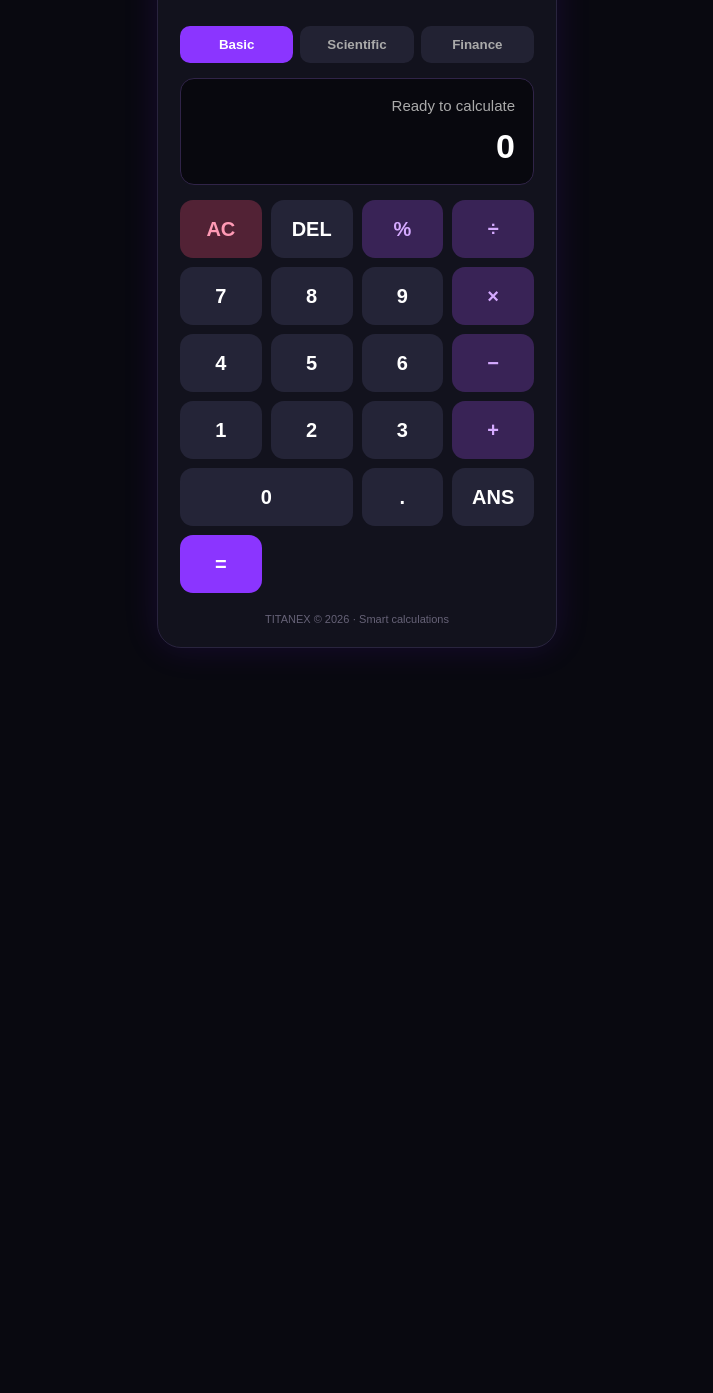
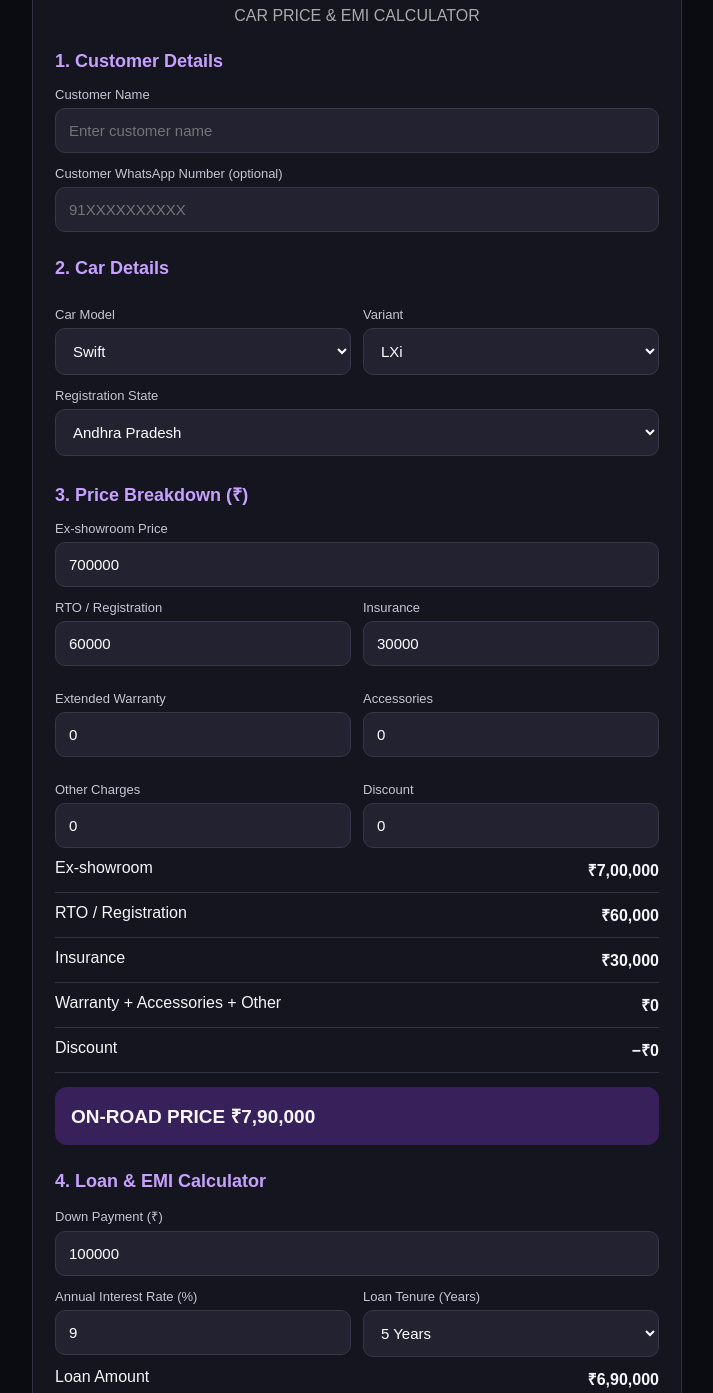
Before and after one commit to vshlvishal1424-sketch/TITANEX, a plain HTML site: page index.html in a window 1280 px wide. Shown: the part 114-1507 px from the top of the page, without its empty margins (283-996 px from the left). Before the commit the page ends 800 px from the top, so only its background shows below. Drawn offline with Linux system fonts and the light colour scheme.

Commit message:
Update index.html

```diff
--- a/index.html
+++ b/index.html
@@ -1,101 +1,283 @@
-<!DOCTYPE html><html lang="en">
+<!DOCTYPE html>
+<html lang="en">
 <head>
 <meta charset="UTF-8">
 <meta name="viewport" content="width=device-width, initial-scale=1.0">
-<title>TITANEX | Smart Calculator</title>
+<title>TITANEX | Car Price & EMI Calculator</title>
+
 <style>
 *{box-sizing:border-box}
-body{margin:0;background:#090910;color:#fff;font-family:Arial,sans-serif;min-height:100vh;display:flex;justify-content:center;align-items:center;padding:20px}
-.app{width:100%;max-width:400px;background:#12121d;border:1px solid #29243e;border-radius:24px;padding:22px;box-shadow:0 0 35px #761dff22}
-.logo{font-size:30px;font-weight:900;letter-spacing:4px;text-align:center;color:#b88aff}
-.tag{text-align:center;color:#8d8a9e;font-size:11px;letter-spacing:2px;margin:8px 0 25px}
-.tabs{display:flex;gap:7px;margin-bottom:15px}
-.tabs button{flex:1;padding:11px 4px;border:0;border-radius:10px;background:#222233;color:#aaa;font-weight:bold}
-.tabs button.active{background:#8b35ff;color:white}
-.display{background:#08080e;border:1px solid #302448;border-radius:14px;padding:18px;margin-bottom:15px;text-align:right;min-height:95px;overflow-wrap:anywhere}
-#expression{color:#aaa;font-size:15px;min-height:22px}
-#result{font-size:34px;font-weight:bold;margin-top:8px}
-.keys{display:grid;grid-template-columns:repeat(4,1fr);gap:9px}
-.keys button{height:58px;border:0;border-radius:13px;background:#242437;color:white;font-size:20px;font-weight:bold}
-.keys button:active{transform:scale(.96)}
-.keys .op{background:#392356;color:#d5aaff}
-.keys .clear{background:#522235;color:#ff9ab5}
-.keys .equal{background:#8b35ff}
-.keys .zero{grid-column:span 2}
-.footer{text-align:center;color:#666277;font-size:11px;margin-top:20px}
+body{
+  margin:0;background:#0b0b12;color:#f5f5fa;
+  font-family:Arial,sans-serif;padding:18px
+}
+.container{
+  max-width:650px;margin:auto;background:#151520;
+  border:1px solid #343044;border-radius:20px;
+  padding:22px
+}
+h1{text-align:center;color:#b88aff;letter-spacing:4px}
+.subtitle{text-align:center;color:#aaa;margin-bottom:25px}
+h2{font-size:18px;color:#c7a1ff;margin-top:26px}
+label{display:block;font-size:13px;color:#c5c5d3;margin:13px 0 6px}
+input,select{
+  width:100%;padding:13px;border-radius:10px;
+  border:1px solid #38364b;background:#222231;
+  color:white;font-size:15px
+}
+.grid{display:grid;grid-template-columns:1fr 1fr;gap:12px}
+.result{
+  display:flex;justify-content:space-between;gap:12px;
+  padding:11px 0;border-bottom:1px solid #333142
+}
+.total{
+  background:#38205b;padding:16px;border-radius:12px;
+  margin-top:14px;font-size:19px;font-weight:bold
+}
+.emi{
+  background:#702cff;padding:20px;border-radius:14px;
+  text-align:center;margin-top:18px
+}
+.emi strong{font-size:30px;display:block;margin-top:8px}
+button{
+  border:0;border-radius:10px;padding:14px;
+  font-size:15px;font-weight:bold;cursor:pointer
+}
+.buttons{display:grid;grid-template-columns:1fr 1fr;gap:10px;margin-top:15px}
+.whatsapp{background:#25d366;color:#071c0d}
+.print{background:#e7d9ff;color:#24113d}
+.note{font-size:12px;color:#aaa;line-height:1.6;margin-top:18px}
+footer{text-align:center;color:#777;margin-top:25px;font-size:12px}
+@media(max-width:400px){.grid{grid-template-columns:1fr}}
+@media print{
+  body{background:white;color:black;padding:0}
+  .container{background:white;color:black;border:0}
+  input,select{background:white;color:black;border:1px solid #aaa}
+  button,.note{display:none}
+  h1,h2,.subtitle{color:black}
+}
 </style>
 </head>
+
 <body>
-<main class="app">
-<div class="logo">TITANEX</div>
-<div class="tag">CALCULATE BEYOND LIMITS</div>
-<div class="tabs">
-<button class="active" onclick="setMode('basic',this)">Basic</button>
-<button onclick="setMode('scientific',this)">Scientific</button>
-<button onclick="setMode('finance',this)">Finance</button>
+<div class="container">
+<h1>TITANEX</h1>
+<div class="subtitle">CAR PRICE & EMI CALCULATOR</div>
+
+<h2>1. Customer Details</h2>
+<label>Customer Name</label>
+<input id="customer" placeholder="Enter customer name">
+
+<label>Customer WhatsApp Number (optional)</label>
+<input id="phone" placeholder="91XXXXXXXXXX" inputmode="numeric">
+
+<h2>2. Car Details</h2>
+<div class="grid">
+  <div>
+    <label>Car Model</label>
+    <select id="model">
+      <option>Swift</option>
+      <option>Baleno</option>
+      <option>Fronx</option>
+      <option>Brezza</option>
+      <option>Dzire</option>
+      <option>Ertiga</option>
+      <option>Grand Vitara</option>
+      <option>Wagon R</option>
+      <option>Alto K10</option>
+    </select>
+  </div>
+  <div>
+    <label>Variant</label>
+    <select id="variant">
+      <option>LXi</option>
+      <option>VXi</option>
+      <option>ZXi</option>
+      <option>ZXi+</option>
+      <option>Other</option>
+    </select>
+  </div>
 </div>
-<div class="display">
-<div id="expression">Ready to calculate</div>
-<div id="result">0</div>
+
+<label>Registration State</label>
+<select id="state">
+  <option>Andhra Pradesh</option>
+  <option>Tamil Nadu</option>
+  <option>Karnataka</option>
+  <option>Other</option>
+</select>
+
+<h2>3. Price Breakdown (₹)</h2>
+<label>Ex-showroom Price</label>
+<input id="ex" type="number" value="700000" min="0">
+
+<div class="grid">
+  <div>
+    <label>RTO / Registration</label>
+    <input id="rto" type="number" value="60000" min="0">
+  </div>
+  <div>
+    <label>Insurance</label>
+    <input id="insurance" type="number" value="30000" min="0">
+  </div>
+  <div>
+    <label>Extended Warranty</label>
+    <input id="warranty" type="number" value="0" min="0">
+  </div>
+  <div>
+    <label>Accessories</label>
+    <input id="accessories" type="number" value="0" min="0">
+  </div>
+  <div>
+    <label>Other Charges</label>
+    <input id="other" type="number" value="0" min="0">
+  </div>
+  <div>
+    <label>Discount</label>
+    <input id="discount" type="number" value="0" min="0">
+  </div>
 </div>
-<div class="keys" id="keys"></div>
-<div class="footer">TITANEX © 2026 · Smart calculations</div>
-</main>
+
+<div class="result"><span>Ex-showroom</span><b id="showEx">₹0</b></div>
+<div class="result"><span>RTO / Registration</span><b id="showRto">₹0</b></div>
+<div class="result"><span>Insurance</span><b id="showInsurance">₹0</b></div>
+<div class="result"><span>Warranty + Accessories + Other</span><b id="showExtras">₹0</b></div>
+<div class="result"><span>Discount</span><b id="showDiscount">−₹0</b></div>
+<div class="total">ON-ROAD PRICE <span id="onroad">₹0</span></div>
+
+<h2>4. Loan & EMI Calculator</h2>
+<label>Down Payment (₹)</label>
+<input id="down" type="number" value="100000" min="0">
+
+<div class="grid">
+  <div>
+    <label>Annual Interest Rate (%)</label>
+    <input id="rate" type="number" value="9" min="0" max="50" step="0.1">
+  </div>
+  <div>
+    <label>Loan Tenure (Years)</label>
+    <select id="years">
+      <option value="1">1 Year</option>
+      <option value="2">2 Years</option>
+      <option value="3">3 Years</option>
+      <option value="4">4 Years</option>
+      <option value="5" selected>5 Years</option>
+      <option value="6">6 Years</option>
+      <option value="7">7 Years</option>
+    </select>
+  </div>
+</div>
+
+<div class="result"><span>Loan Amount</span><b id="loan">₹0</b></div>
+<div class="result"><span>Total Interest</span><b id="interestTotal">₹0</b></div>
+<div class="result"><span>Total Loan Repayment</span><b id="repayment">₹0</b></div>
+
+<div class="emi">
+  ESTIMATED MONTHLY EMI
+  <strong id="emi">₹0</strong>
+</div>
+
+<div class="buttons">
+  <button class="whatsapp" onclick="shareWhatsApp()">WhatsApp Quote</button>
+  <button class="print" onclick="window.print()">Print / Save PDF</button>
+</div>
+
+<p class="note">
+  IMPORTANT: Default prices are DEMO values, not official Maruti Suzuki prices.
+  Before sharing a quotation, enter the current dealership price, correct RTO
+  charges and an actual insurance quote. EMI is an estimate; the lender's
+  final interest rate, fees and approval may differ. Confirm all figures
+  with your dealership before promising a customer.
+</p>
+
+<footer>TITANEX © 2026 | Smart Car Calculations</footer>
+</div>
+
 <script>
-let expr='',mode='basic',fresh=true;
-const result=document.getElementById('result');
-const expression=document.getElementById('expression');
-function setMode(m,btn){
- mode=m;
- document.querySelectorAll('.tabs button').forEach(b=>b.classList.remove('active'));
- btn.classList.add('active');buildKeys();
+const ids = [
+  "customer","phone","model","variant","state","ex","rto",
+  "insurance","warranty","accessories","other","discount",
+  "down","rate","years"
+];
+
+const $ = id => document.getElementById(id);
+const money = n => "₹" + Math.round(n).toLocaleString("en-IN");
+const num = id => Math.max(0, Number($(id).value) || 0);
+
+function calculate(){
+  const ex = num("ex");
+  const rto = num("rto");
+  const insurance = num("insurance");
+  const extras = num("warranty") + num("accessories") + num("other");
+  const discount = num("discount");
+
+  const onroad = Math.max(0, ex + rto + insurance + extras - discount);
+  const down = Math.min(onroad, num("down"));
+  const loan = onroad - down;
+  const annualRate = num("rate") / 100;
+  const months = num("years") * 12;
+  const r = annualRate / 12;
+
+  let emi = 0;
+  if(loan > 0 && months > 0){
+    emi = r === 0 ? loan / months :
+      loan * r * Math.pow(1+r, months) /
+      (Math.pow(1+r, months)-1);
+  }
+
+  const repayment = emi * months;
+  const interest = Math.max(0, repayment - loan);
+
+  $("showEx").textContent = money(ex);
+  $("showRto").textContent = money(rto);
+  $("showInsurance").textContent = money(insurance);
+  $("showExtras").textContent = money(extras);
+  $("showDiscount").textContent = "−" + money(discount);
+  $("onroad").textContent = money(onroad);
+  $("loan").textContent = money(loan);
+  $("emi").textContent = money(emi);
+  $("interestTotal").textContent = money(interest);
+  $("repayment").textContent = money(repayment);
+
+  return {ex,rto,insurance,extras,discount,onroad,down,loan,emi,interest,repayment};
 }
-function buildKeys(){
- let items=mode==='basic'
- ?['AC','DEL','%','÷','7','8','9','×','4','5','6','−','1','2','3','+','0','.','ANS','=']
- :mode==='scientific'
- ?['AC','DEL','%','÷','sin','cos','tan','×','7','8','9','−','4','5','6','+','1','2','3','=','0','.','√','π']
- :['AC','DEL','%','÷','EMI','×','−','+','10%','15%','20%','25%','7','8','9','4','5','6','1','2','3','0','.','='];
- document.getElementById('keys').innerHTML=items.map(k=>{
- let cls=['÷','×','−','+','%','√','π','sin','cos','tan','EMI','10%','15%','20%','25%'].includes(k)?'op':'';
- if(k==='AC')cls='clear';
- if(k==='=')cls='equal';
- if(k==='0')cls+=' zero';
- return `<button class="${cls}" onclick="press('${k}')">${k}</button>`;
- }).join('');
+
+ids.forEach(id => $(id).addEventListener("input", calculate));
+ids.forEach(id => $(id).addEventListener("change", calculate));
+
+function shareWhatsApp(){
+  const c = calculate();
+  const customer = $("customer").value.trim() || "Customer";
+  const message =
+`TITANEX - CAR PRICE QUOTATION
+Customer: ${customer}
+Model: ${$("model").value} ${$("variant").value}
+Registration State: ${$("state").value}
+
+Ex-showroom: ${money(c.ex)}
+RTO / Registration: ${money(c.rto)}
+Insurance: ${money(c.insurance)}
+Warranty + Accessories + Other: ${money(c.extras)}
+Discount: -${money(c.discount)}
+ON-ROAD PRICE: ${money(c.onroad)}
+
+Down Payment: ${money(c.down)}
+Loan Amount: ${money(c.loan)}
+Interest Rate: ${num("rate")}% p.a.
+Loan Tenure: ${$("years").value} years
+Estimated EMI: ${money(c.emi)}/month
+
+This is an estimate. Final prices, insurance and loan terms must be confirmed.`;
+
+  const phone = $("phone").value.replace(/\D/g,"");
+  const url = phone.length >= 10
+    ? "https://wa.me/" + phone + "?text=" + encodeURIComponent(message)
+    : "https://wa.me/?text=" + encodeURIComponent(message);
+
+  window.open(url, "_blank");
 }
-function press(k){
- if(k==='AC'){expr='';fresh=true;expression.textContent='Ready to calculate';result.textContent='0';return}
- if(k==='DEL'){expr=expr.slice(0,-1);showExpr();return}
- if(k==='ANS'){expr=result.textContent;showExpr();return}
- if(mode==='scientific'&&['sin','cos','tan','√','π'].includes(k)){
- if(k==='π')expr+='Math.PI';
- else if(k==='√')expr+='Math.sqrt(';
- else expr+='Math.'+k+'(';
- showExpr();return;
- }
- if(mode==='finance'&&['EMI','10%','15%','20%','25%'].includes(k)){
- if(k==='EMI'){expression.textContent='EMI: enter a formula in the display';return}
- expr+='*'+parseInt(k)/100;showExpr();return;
- }
- if(k==='='){calculate();return}
- let map={'÷':'/','×':'*','−':'-'};
- if(fresh&&/[0-9.]/.test(k)){expr='';fresh=false}
- expr+=map[k]||k;showExpr();
-}
-function showExpr(){expression.textContent=expr||'Ready to calculate'}
-function calculate(){
- try{
- if(!expr||!/^[0-9+\-*/().%\sMathPI,sincotaqrg]+$/.test(expr))throw Error();
- let safe=expr.replace(/(\d+(\.\d+)?)%/g,'($1/100)');
- let ans=Function('"use strict";return ('+safe+')')();
- if(typeof ans!=='number'||!Number.isFinite(ans))throw Error();
- expression.textContent=expr+' =';
- result.textContent=String(Number(ans.toPrecision(12)));
- expr=String(Number(ans.toPrecision(12)));fresh=true;
- }catch(e){result.textContent='Error';expression.textContent='Check your calculation';expr='';fresh=true}
-}
-buildKeys();
+
+calculate();
 </script>
 </body>
 </html>
```
